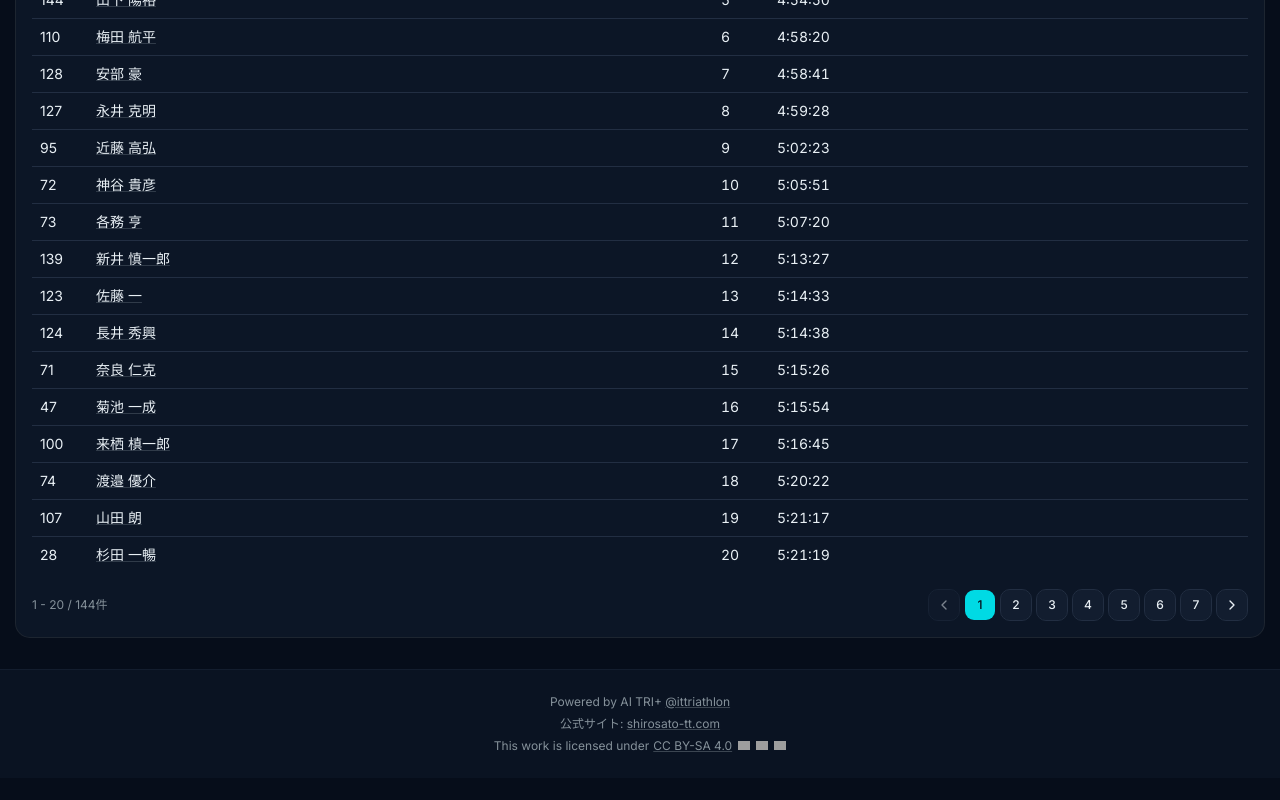
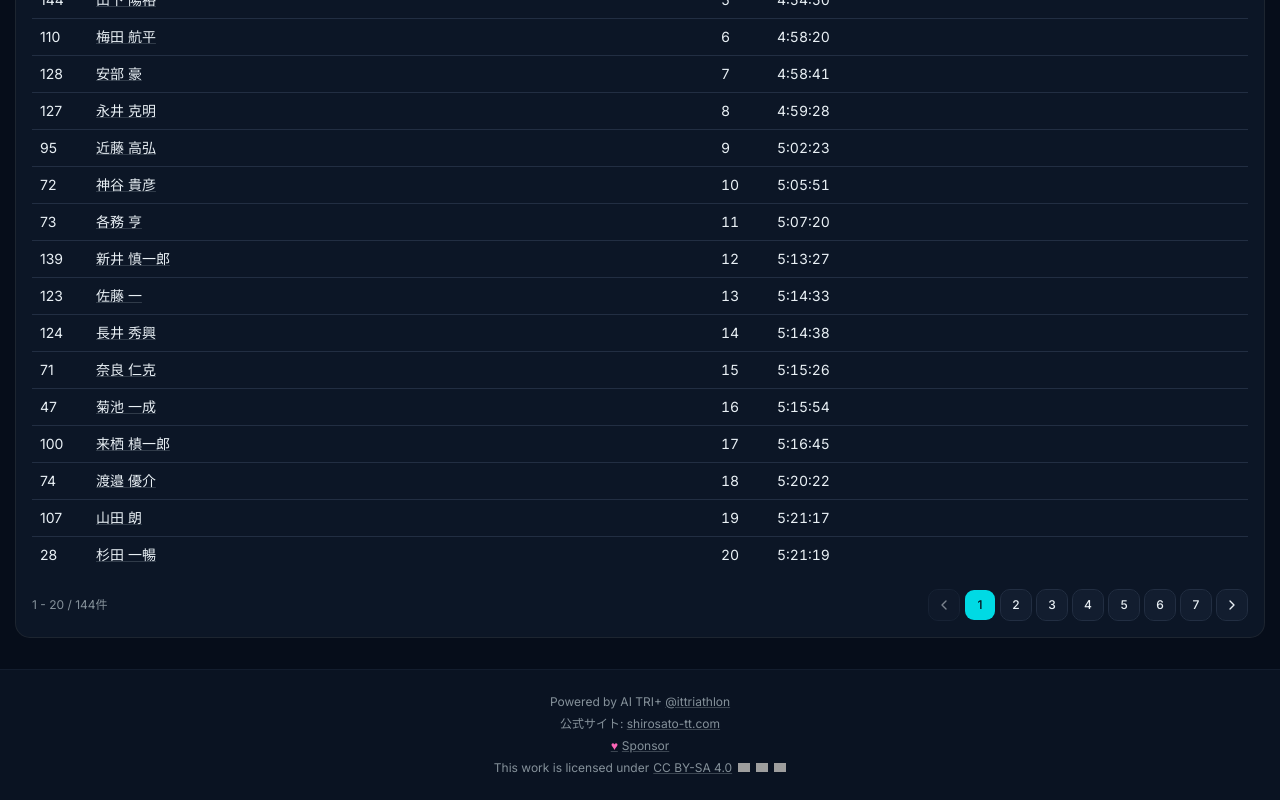
Before and after one commit to matsubo/shirosato-tt, a Next.js app: page / in a window 1280 px wide. Shown: the part 4858-5658 px from the top of the page. Before the commit the page ends 5636 px from the top, so only its background shows below. Built offline with nearby package versions, Linux system fonts and the light colour scheme; no server answers; grey boxes are pictures that could not be loaded.

Commit message:
feat: add GitHub Sponsors donate link to footer

```diff
--- a/src/components/footer.tsx
+++ b/src/components/footer.tsx
@@ -24,6 +24,16 @@ export function Footer() {
             shirosato-tt.com
           </a>
         </p>
+        <p>
+          <a
+            href="https://github.com/sponsors/matsubo"
+            target="_blank"
+            rel="noopener noreferrer"
+            className="inline-flex items-center gap-1 underline decoration-muted-foreground/40 hover:decoration-foreground hover:text-foreground transition-colors"
+          >
+            <span className="text-pink-400">&#9829;</span> Sponsor
+          </a>
+        </p>
         <p className="inline-flex items-center gap-1">
           This work is licensed under{" "}
           <a
```
